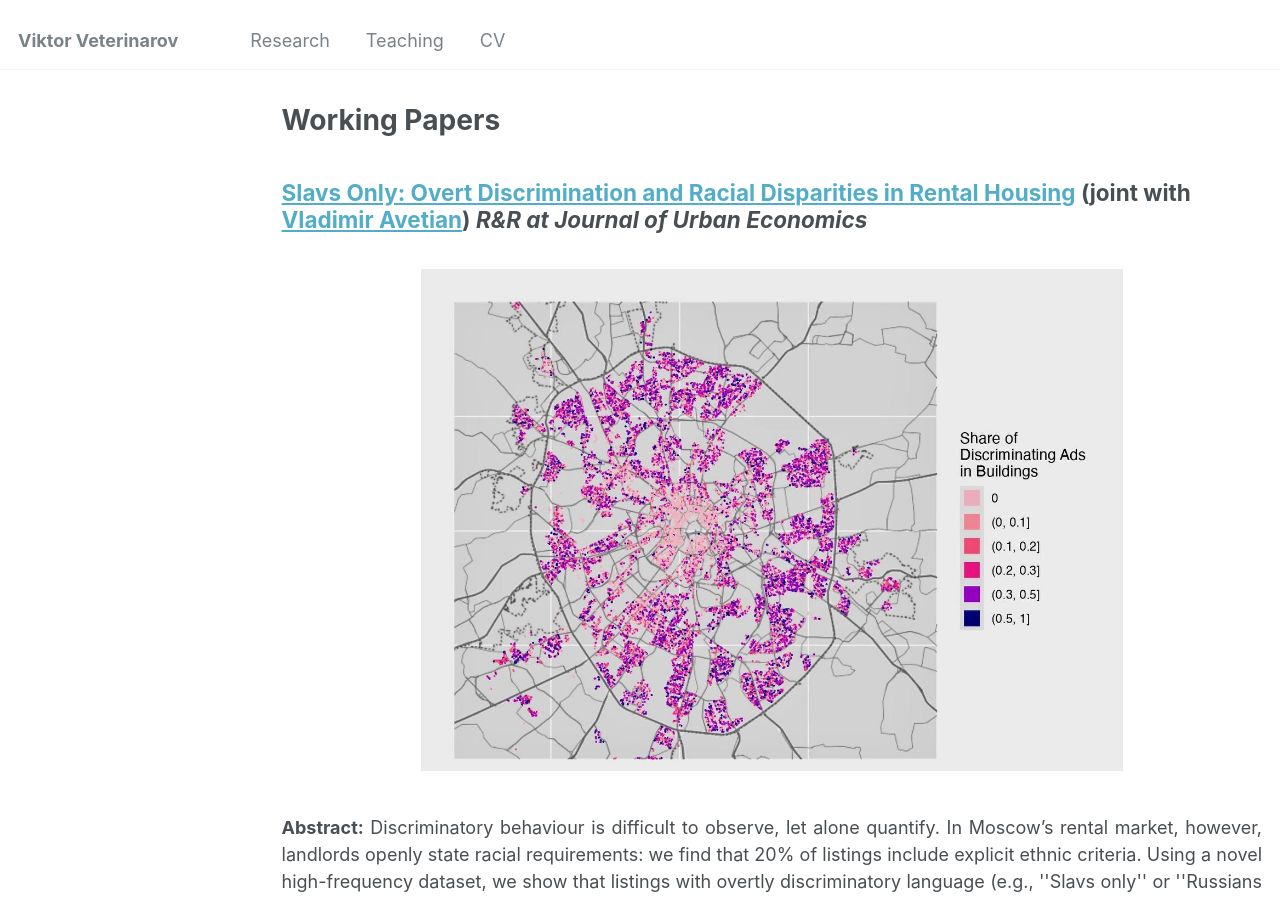
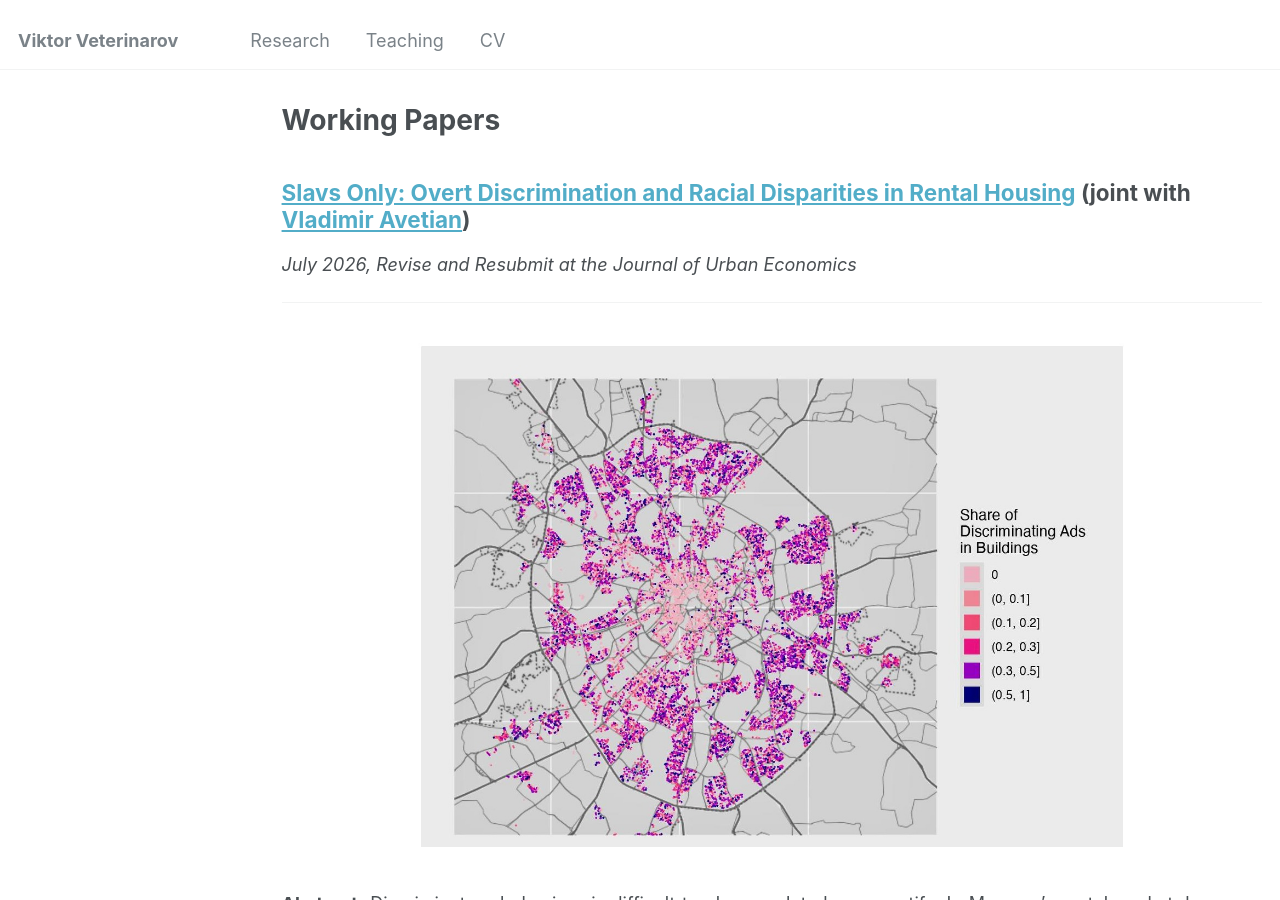
Before and after one commit to viktorveterinarov/viktorveterinarov.github.io, a Jekyll site: the page built from _pages/publications.md, in a window 1280 px wide and 900 px high. Built offline with Jekyll 4.4.1, drawn with Linux system fonts in a browser that asks for light colours.

Commit message:
Update publications.md

```diff
--- a/_pages/publications.md
+++ b/_pages/publications.md
@@ -7,7 +7,11 @@
 
 {% include base_path %}
 
-<a href="https://dx.doi.org/10.2139/ssrn.4983808" target="_blank">Slavs Only: Overt Discrimination and Racial Disparities in Rental Housing</a> (joint with <a href="https://vladimir-avetian.github.io/" target="_blank">Vladimir Avetian</a>) <em>R&R at Journal of Urban Economics</em>
+<a href="https://dx.doi.org/10.2139/ssrn.4983808" target="_blank">Slavs Only: Overt Discrimination and Racial Disparities in Rental Housing</a> (joint with <a href="https://vladimir-avetian.github.io/" target="_blank">Vladimir Avetian</a>)
+-----
+<em>July 2026, Revise and Resubmit at the Journal of Urban Economics</em>
+
+
 -----
 
 
```
